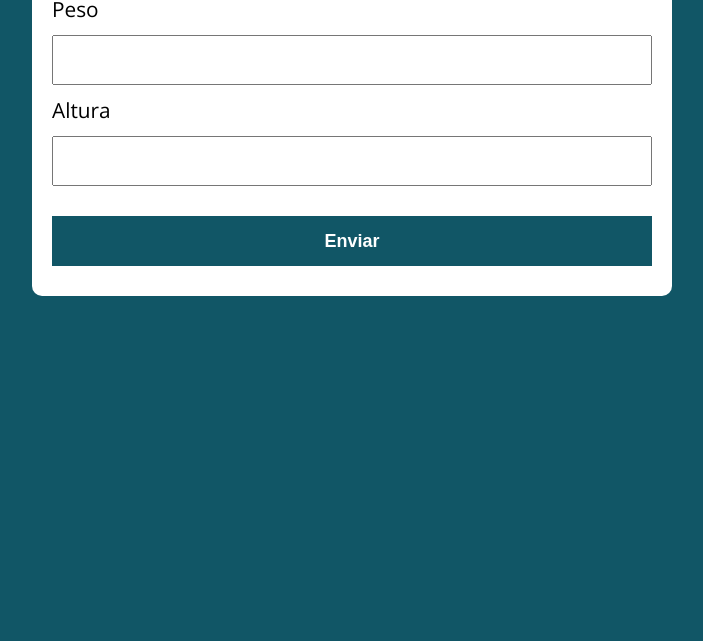
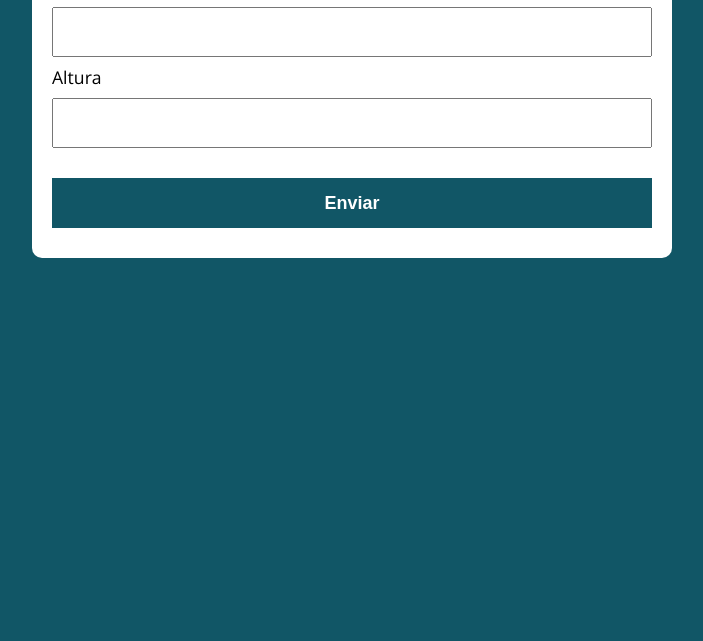
Before and after one commit to victorfreireavfs/projeto-calculadora-imc, a plain HTML site: page index.html in a window 1280 px wide. Shown: the part 159-800 px from the top of the page, without its empty margins (288-991 px from the left). Drawn offline with nearby package versions, Linux system fonts and the light colour scheme.

Commit message:
feat: adicionando link favicon
-style: diminuindo tamanho e altura da fonte
-

```diff
--- a/assets/css/style.css
+++ b/assets/css/style.css
@@ -14,8 +14,8 @@ body {
   padding: 0;
   background: var(--primary-color);
   font-family: 'Open sans', sans-serif;
-  font-size: 1.3em;
-  line-height: 1.5em;
+  font-size: 1.1em;
+  line-height: 1.2em;
   .paragrafo-resultado { color: green; font-weight: bold; }
   .mensagem-erro { color: red; font-weight: bold; }
 }
--- a/index.html
+++ b/index.html
@@ -6,6 +6,7 @@
     <meta http-equiv="X-UA-Compatible" content="ie=edge" />
     <title>Calcular IMC</title>
     <link rel="stylesheet" href="./assets/css/style.css" />
+    <link rel="shortcut icon" href="/assets/img/favicon-16x16.png" type="image/x-icon">
   </head>
 
   <body>
```
Also changed, not shown: assets/img/android-chrome-192x192.png (added), assets/img/android-chrome-512x512.png (added), assets/img/apple-touch-icon.png (added), assets/img/favicon-16x16.png (added), assets/img/favicon-32x32.png (added), assets/img/favicon.ico (added).
